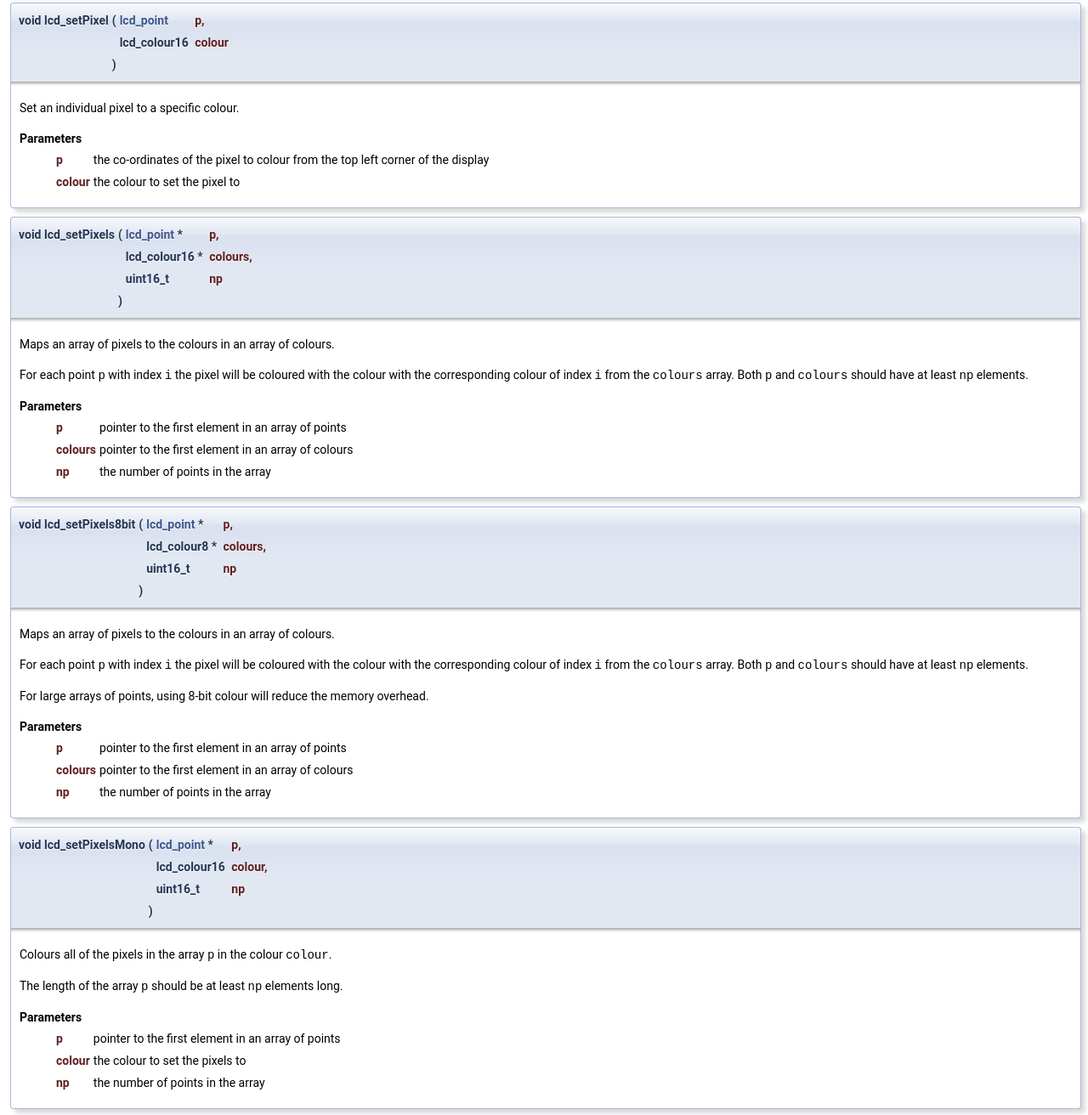
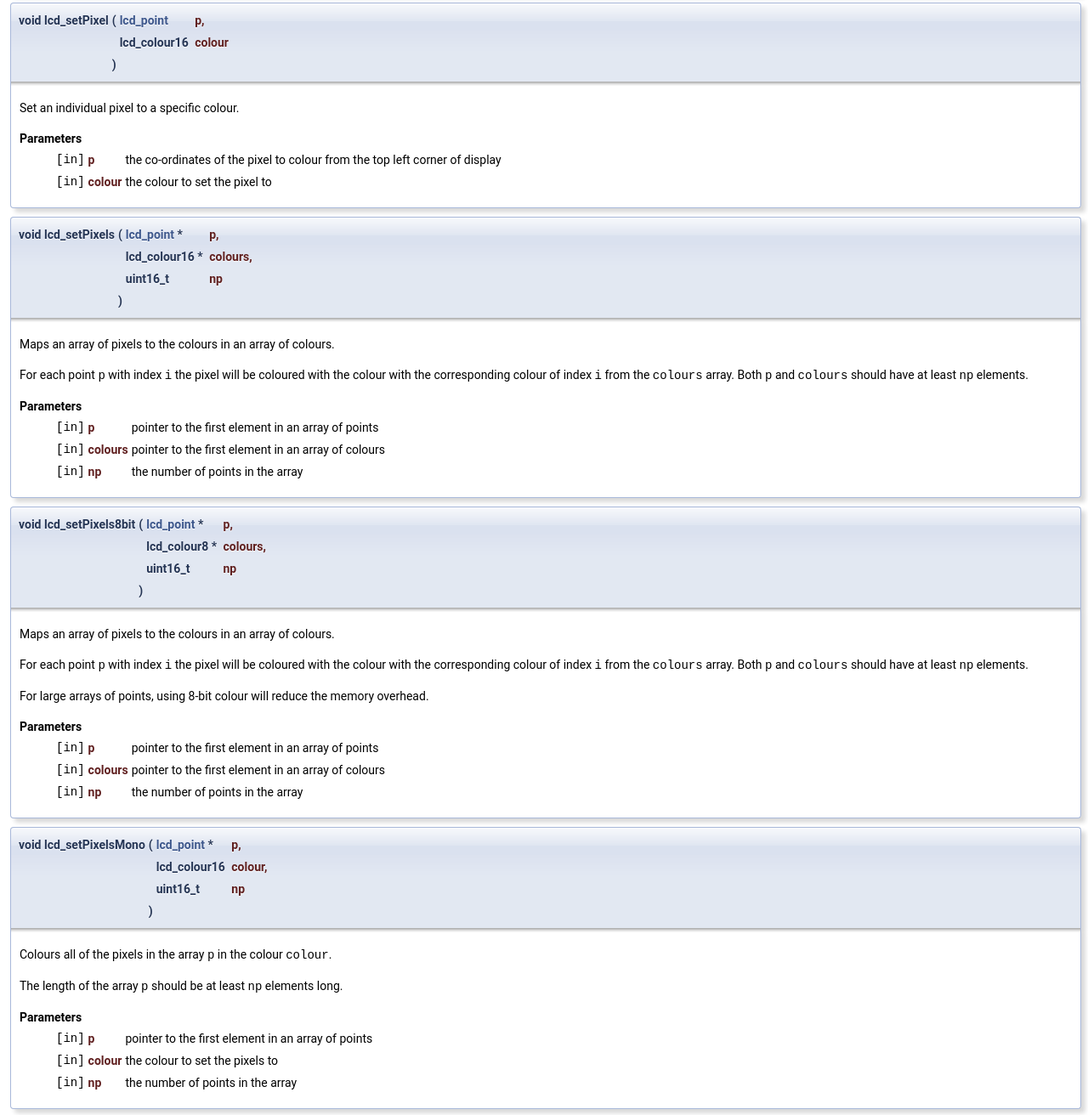
Before and after one commit to flungo-avr/ili934x-driver, a plain HTML site: page lcd_8h.html in a window 1280 px wide. Shown: the part 4916-6228 px from the top of the page at 85% size. Drawn offline with Linux system fonts and the light colour scheme.

Commit message:
Docs generated for 049dd10fcd5f45f5655390b19491eda70c95d4d8

```diff
--- a/lcd_8h.html
+++ b/lcd_8h.html
@@ -529,8 +529,8 @@ Variables</h2></td></tr>
 <p>Set an individual pixel to a specific colour. </p>
 <dl class="params"><dt>Parameters</dt><dd>
   <table class="params">
-    <tr><td class="paramname">p</td><td>the co-ordinates of the pixel to colour from the top left corner of the display </td></tr>
-    <tr><td class="paramname">colour</td><td>the colour to set the pixel to </td></tr>
+    <tr><td class="paramdir">[in]</td><td class="paramname">p</td><td>the co-ordinates of the pixel to colour from the top left corner of display </td></tr>
+    <tr><td class="paramdir">[in]</td><td class="paramname">colour</td><td>the colour to set the pixel to </td></tr>
   </table>
   </dd>
 </dl>
@@ -571,9 +571,9 @@ Variables</h2></td></tr>
 <p>For each point <code>p</code> with index <code>i</code> the pixel will be coloured with the colour with the corresponding colour of index <code>i</code> from the <code>colours</code> array. Both <code>p</code> and <code>colours</code> should have at least <code>np</code> elements.</p>
 <dl class="params"><dt>Parameters</dt><dd>
   <table class="params">
-    <tr><td class="paramname">p</td><td>pointer to the first element in an array of points </td></tr>
-    <tr><td class="paramname">colours</td><td>pointer to the first element in an array of colours </td></tr>
-    <tr><td class="paramname">np</td><td>the number of points in the array </td></tr>
+    <tr><td class="paramdir">[in]</td><td class="paramname">p</td><td>pointer to the first element in an array of points </td></tr>
+    <tr><td class="paramdir">[in]</td><td class="paramname">colours</td><td>pointer to the first element in an array of colours </td></tr>
+    <tr><td class="paramdir">[in]</td><td class="paramname">np</td><td>the number of points in the array </td></tr>
   </table>
   </dd>
 </dl>
@@ -615,9 +615,9 @@ Variables</h2></td></tr>
 <p>For large arrays of points, using 8-bit colour will reduce the memory overhead.</p>
 <dl class="params"><dt>Parameters</dt><dd>
   <table class="params">
-    <tr><td class="paramname">p</td><td>pointer to the first element in an array of points </td></tr>
-    <tr><td class="paramname">colours</td><td>pointer to the first element in an array of colours </td></tr>
-    <tr><td class="paramname">np</td><td>the number of points in the array </td></tr>
+    <tr><td class="paramdir">[in]</td><td class="paramname">p</td><td>pointer to the first element in an array of points </td></tr>
+    <tr><td class="paramdir">[in]</td><td class="paramname">colours</td><td>pointer to the first element in an array of colours </td></tr>
+    <tr><td class="paramdir">[in]</td><td class="paramname">np</td><td>the number of points in the array </td></tr>
   </table>
   </dd>
 </dl>
@@ -658,9 +658,9 @@ Variables</h2></td></tr>
 <p>The length of the array <code>p</code> should be at least <code>np</code> elements long.</p>
 <dl class="params"><dt>Parameters</dt><dd>
   <table class="params">
-    <tr><td class="paramname">p</td><td>pointer to the first element in an array of points </td></tr>
-    <tr><td class="paramname">colour</td><td>the colour to set the pixels to </td></tr>
-    <tr><td class="paramname">np</td><td>the number of points in the array </td></tr>
+    <tr><td class="paramdir">[in]</td><td class="paramname">p</td><td>pointer to the first element in an array of points </td></tr>
+    <tr><td class="paramdir">[in]</td><td class="paramname">colour</td><td>the colour to set the pixels to </td></tr>
+    <tr><td class="paramdir">[in]</td><td class="paramname">np</td><td>the number of points in the array </td></tr>
   </table>
   </dd>
 </dl>
@@ -834,7 +834,7 @@ Variables</h2></td></tr>
 </div><!-- contents -->
 <!-- start footer part -->
 <hr class="footer"/><address class="footer"><small>
-Generated on Thu May 14 2015 20:36:19 for ILI934X Driver by &#160;<a href="http://www.doxygen.org/index.html">
+Generated on Thu May 14 2015 21:15:12 for ILI934X Driver by &#160;<a href="http://www.doxygen.org/index.html">
 <img class="footer" src="doxygen.png" alt="doxygen"/>
 </a> 1.8.9.1
 </small></address>
```
Also changed, not shown: annotated.html (+1 -1 lines), classes.html (+1 -1 lines), files.html (+1 -1 lines), globals.html (+1 -1 lines), globals_defs.html (+1 -1 lines), globals_func.html (+1 -1 lines), globals_vars.html (+1 -1 lines), ili934x_8h_source.html (+1 -1 lines), ili934x__cmd_8h_source.html (+1 -1 lines), ili934x__conf_8sample_8h_source.html (+1 -1 lines), ili934x__const_8h_source.html (+1 -1 lines), index.html (+1 -1 lines), lcd_8h_source.html (+1 -1 lines), structlcd__display.html (+1 -1 lines), 2 more files.
